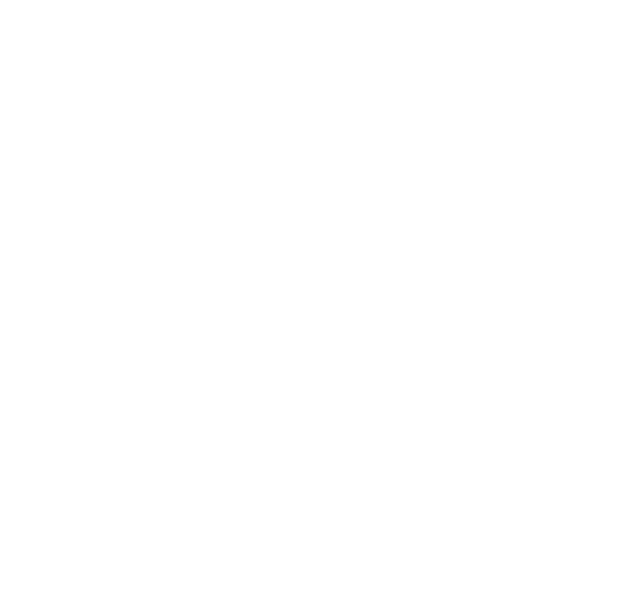
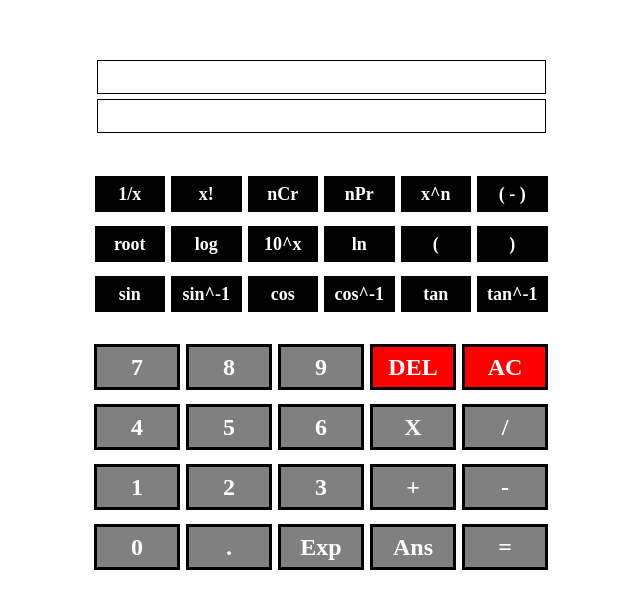
Before and after one commit to skqoaudgh/VanillaJS-ScientificCalculator, a plain HTML site: page index.html in a window 1280 px wide. Shown: the whole page, without its empty margins (319-959 px from the left). Drawn offline with Linux system fonts and the light colour scheme.

Commit message:
HTML 문서및 CSS 파일 작성

```diff
--- a/index.html
+++ b/index.html
@@ -4,9 +4,76 @@
         <meta charset="UTF-8">
         <meta name="viewport" content="width=device-width, initial-scale=1.0">
         <meta http-equiv="X-UA-Compatible" content="ie=edge">
+        <link rel="stylesheet" href="stylesheet/style.css">
         <title>Scientific Calculator</title>
     </head>
     <body>
-
+        <div id="container">
+            <div id="input__container">
+                <input type="text" id="expression" readonly>
+                <input type="text" id="answer" readonly>
+            </div>
+            <div id="additional__controls">
+                <table>
+                    <tr>
+                        <td><input class="adt__button" id="-1" type="button" value="1/x"></td>
+                        <td><input class="adt__button" id="!" type="button" value="x!"></td>
+                        <td><input class="adt__button" id="C" type="button" value="nCr"></td>
+                        <td><input class="adt__button" id="P" type="button" value="nPr"></td>
+                        <td><input class="adt__button" id="^" type="button" value="x^n"></td>
+                        <td><input class="adt__button" id="(-)" type="button" value="( - )"></td>
+                    </tr>
+                    <tr>
+                        <td><input class="adt__button" id="radic" type="button" value="root"></td>
+                        <td><input class="adt__button" id="log" type="button" value="log"></td>
+                        <td><input class="adt__button" id="10^" type="button" value="10^x"></td>
+                        <td><input class="adt__button" id=ln type="button" value="ln"></td>
+                        <td><input class="adt__button" id="(" type="button" value="("></td>
+                        <td><input class="adt__button" id=")" type="button" value=")"></td>
+                    </tr>
+                    <tr>
+                        <td><input class="adt__button" id="" type="button" value="sin"></td>
+                        <td><input class="adt__button" id="" type="button" value="sin^-1"></td>
+                        <td><input class="adt__button" id="" type="button" value="cos"></td>
+                        <td><input class="adt__button" id="" type="button" value="cos^-1"></td>
+                        <td><input class="adt__button" id="" type="button" value="tan"></td>
+                        <td><input class="adt__button" id="" type="button" value="tan^-1"></td>
+                    </tr>
+                </table>
+                <hr>
+            </div>
+            <div id="primary__controls">
+                <table>
+                    <tr>
+                        <td><input class="pri__button" id="7" type="button" value="7"></td>
+                        <td><input class="pri__button" id="8" type="button" value="8"></td>
+                        <td><input class="pri__button" id="9" type="button" value="9"></td>
+                        <td><input class="pri__button" id="Del" type="button" value="DEL"></td>
+                        <td><input class="pri__button" id="AC" type="button" value="AC"></td>
+                    </tr>
+                    <tr>
+                        <td><input class="pri__button" id="4" type="button" value="4"></td>
+                        <td><input class="pri__button" id="5" type="button" value="5"></td>
+                        <td><input class="pri__button" id="6" type="button" value="6"></td>
+                        <td><input class="pri__button" id="X" type="button" value="X"></td>
+                        <td><input class="pri__button" id="/" type="button" value="/"></td>
+                    </tr>
+                    <tr>
+                        <td><input class="pri__button" id="1" type="button" value="1"></td>
+                        <td><input class="pri__button" id="2" type="button" value="2"></td>
+                        <td><input class="pri__button" id="3" type="button" value="3"></td>
+                        <td><input class="pri__button" id="+" type="button" value="+"></td>
+                        <td><input class="pri__button" id="-" type="button" value="-"></td>
+                    </tr>
+                    <tr>
+                        <td><input class="pri__button" id="0" type="button" value="0"></td>
+                        <td><input class="pri__button" id="Dot" type="button" value="."></td>
+                        <td><input class="pri__button" id="E" type="button" value="Exp"></td>
+                        <td><input class="pri__button" id="Ans" type="button" value="Ans"></td>
+                        <td><input class="pri__button" id="Equal" type="button" value="="></td>
+                    </tr>
+                </table>
+            </div>
+        </div>
     </body>
 </html>
--- a/stylesheet/style.css
+++ b/stylesheet/style.css
@@ -0,0 +1,60 @@
+hr {
+    border: transparent;
+}
+
+#container,
+#input__container {
+    display: flex;
+    flex-direction: column;
+    align-items: center;
+    margin: 30px;
+}
+
+#input__container input[type=text] {
+    margin-bottom: 5px;
+    width: 443px;
+    height: 30px;
+    font-size: 30px;
+    border: thin solid black;
+    outline: none;
+}
+
+#input__container #expression {
+    text-align: left;
+}
+
+#input__container #answer {
+    text-align: right
+}
+
+#primary__controls .pri__button,
+#additional__controls .adt__button  {
+    all: unset;
+    border: medium solid black;
+    margin: 5px 1px;
+    cursor: pointer;
+    text-align: center;
+    font-weight: bold;
+    color: white;
+}
+
+#primary__controls .pri__button {
+    width: 80px;
+    height: 40px;
+    margin: 5px 1px;
+    font-size: 24px;
+    background: grey;
+}
+
+#primary__controls .pri__button#Del,
+#primary__controls .pri__button#AC {
+    background: red;
+}
+
+#additional__controls .adt__button {
+    width: 64.5px;
+    height: 30px;
+    margin: 5px 1px;
+    font-size: 18px;
+    background: black;
+}
```
